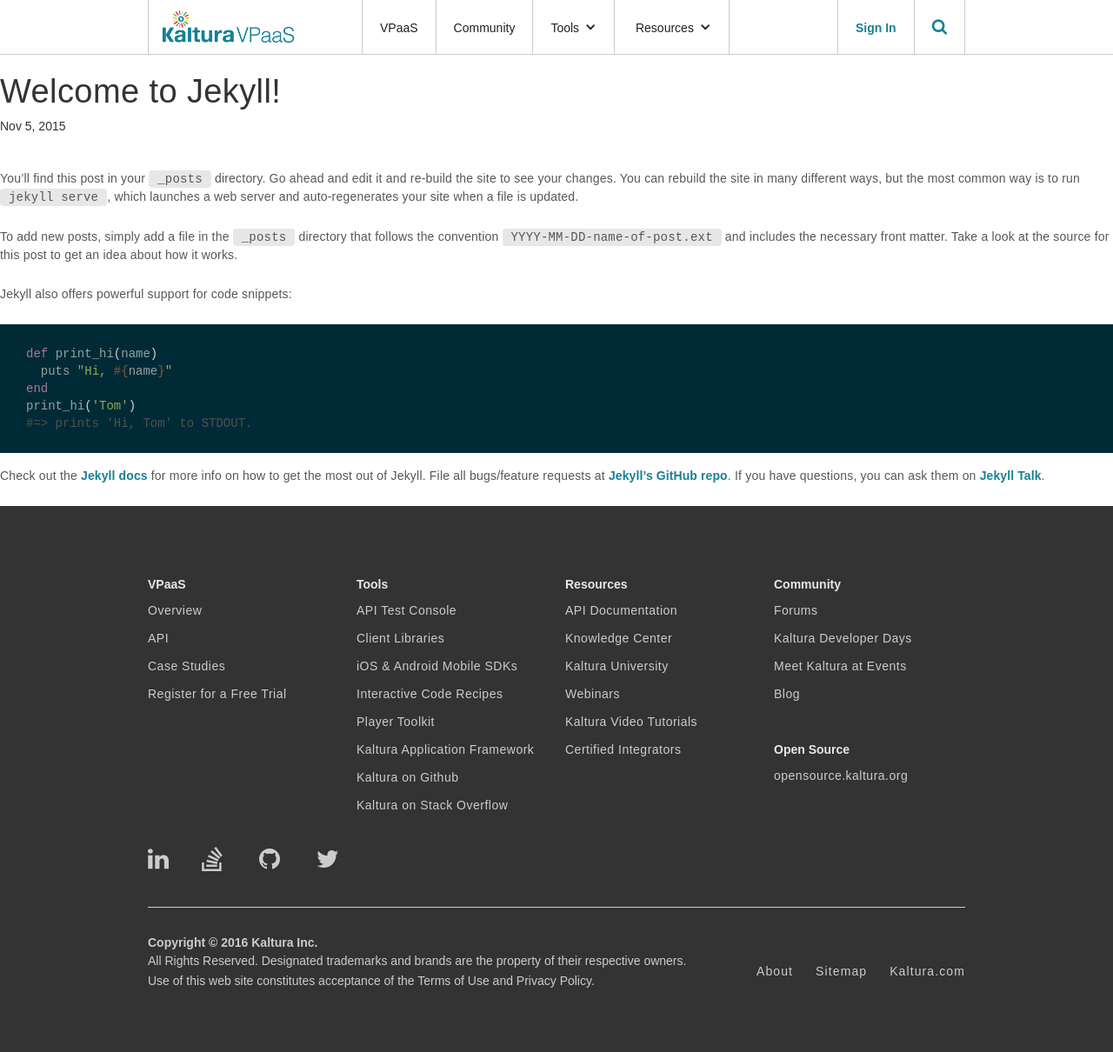
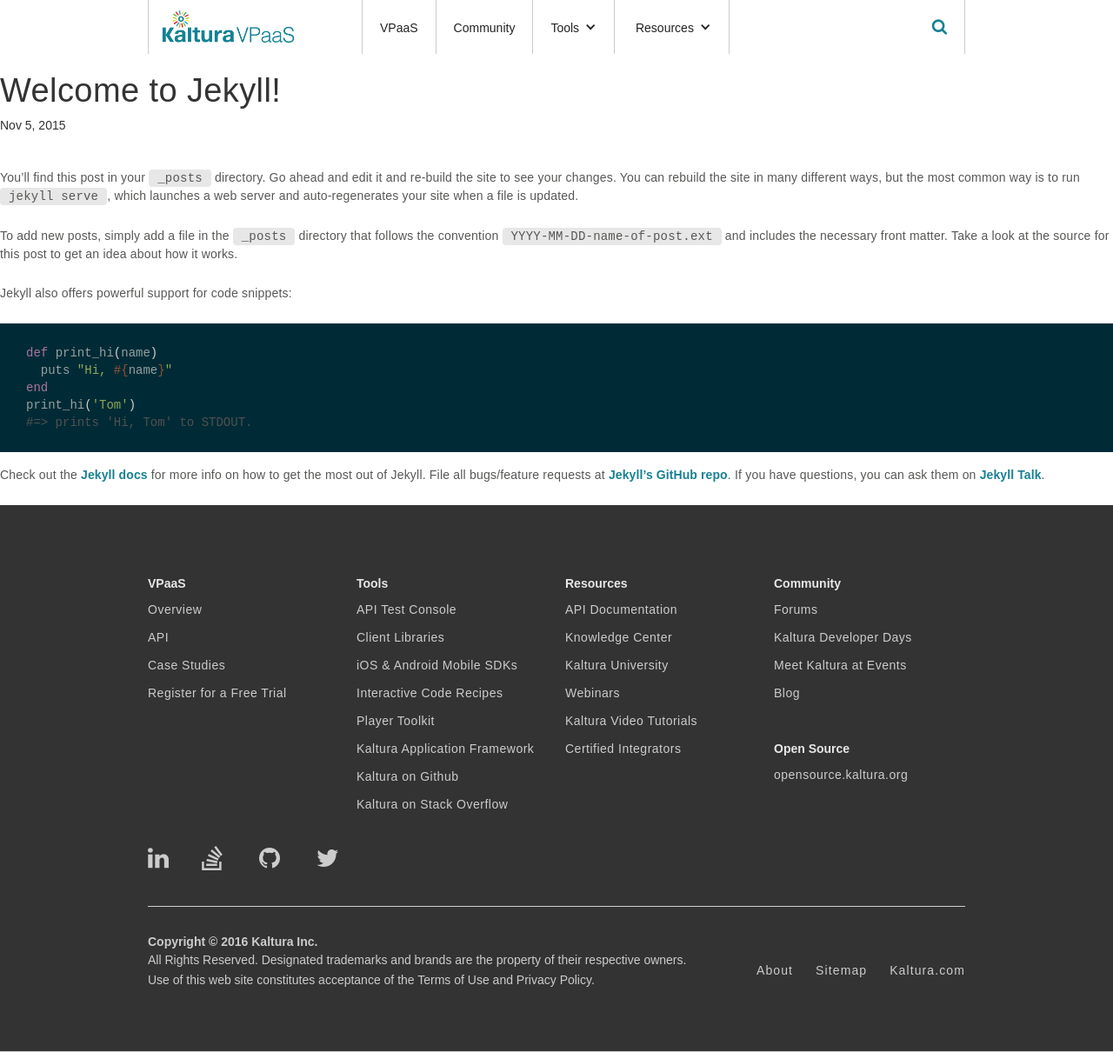
Before and after one commit to kaltura/DeveloperPortalDocs, a Jekyll site: the page built from _posts/2015-11-05-welcome-to-jekyll.markdown, in a window 1280 px wide. Shown: the whole page at 87% size. Built offline with Jekyll 4.4.1, drawn with Linux system fonts in a browser that asks for light colours; nearby versions of some CDN libraries; comment, search, counter and statistics services are not loaded.

Commit message:
more nav changes

```diff
--- a/_includes/header.html
+++ b/_includes/header.html
@@ -35,13 +35,12 @@
         <a href="#" data-ix="close-search" class="w-nav-link w-hidden-medium w-hidden-small w-hidden-tiny search-close fa fa-times fa-lg"></a>
         <div data-ix="search-input-hide-on-load" class="w-embed search-input">
           <input type="text" id="st-search-input" placeholder="Search" class="search-box placeholder" autocomplete="on">
-        </div><a href="#" class="w-nav-link nav-links sign-in">Sign In</a>
+        </div>
       </nav>
       <div class="w-nav-button menu-button">
         <div class="w-icon-nav-menu menu-button-icon"></div>
       </div>
     </div>
-  </div>
 
 <!-- Jess's Previous header implimentation
 
```
